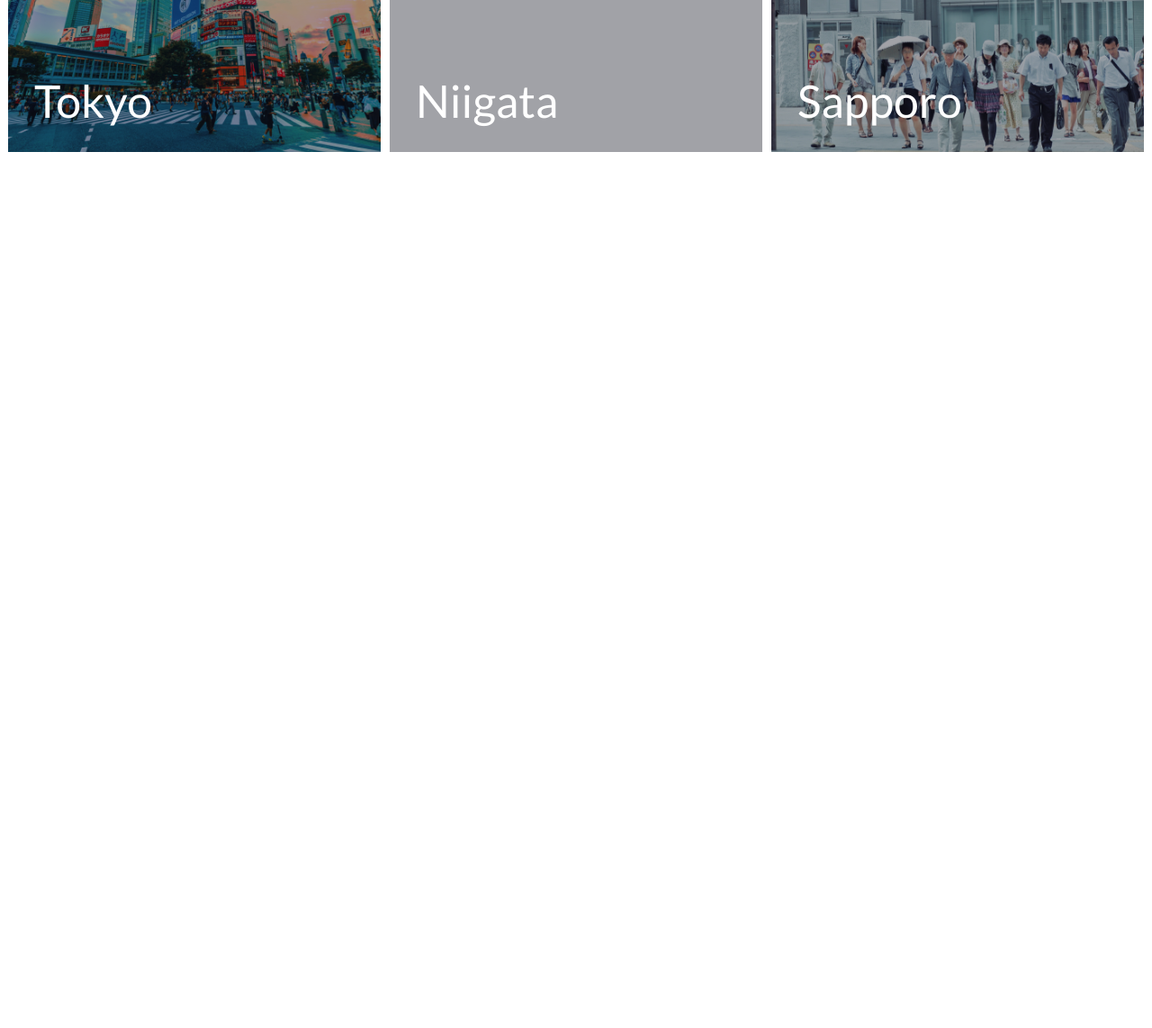
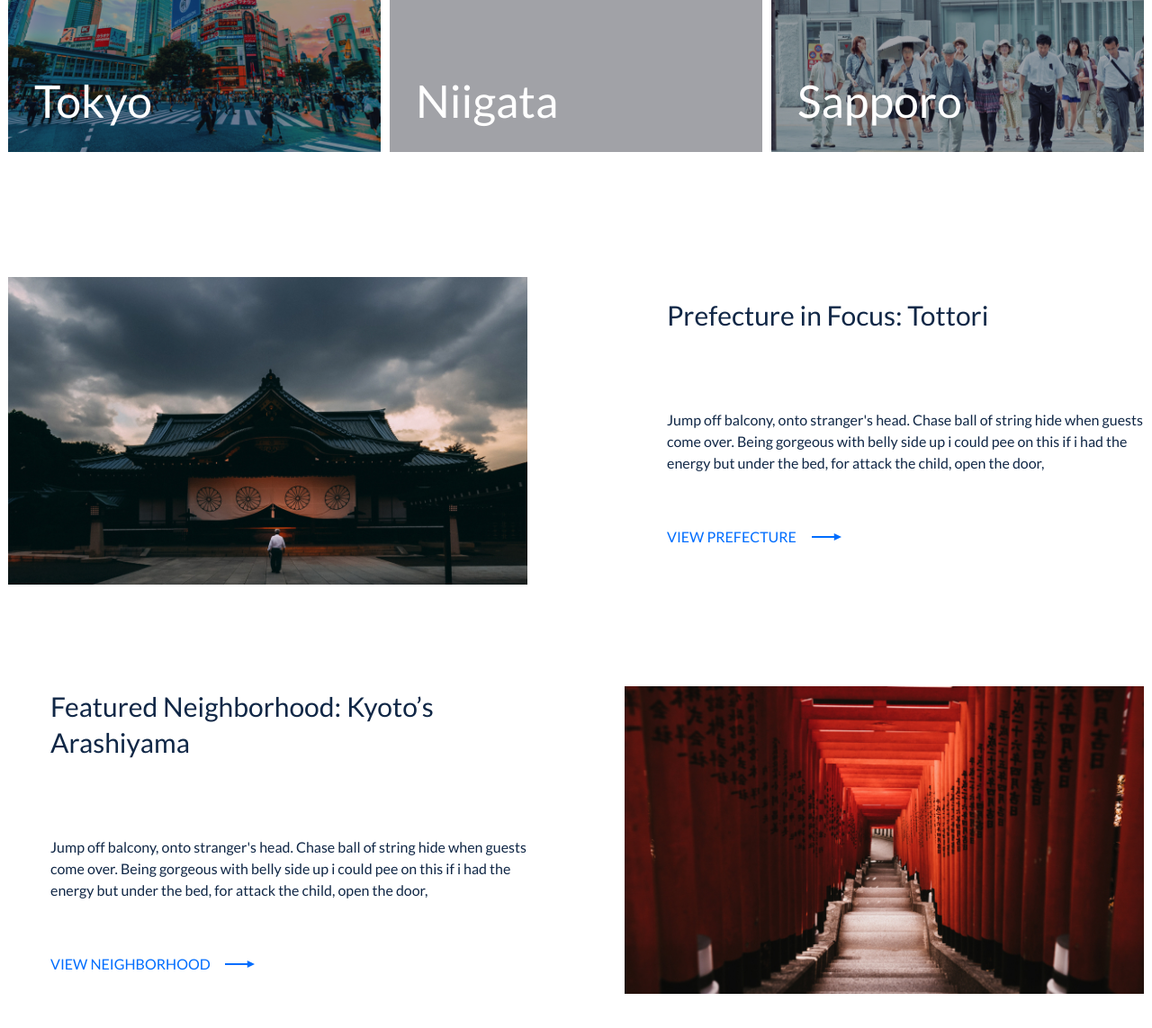
Before and after one commit to AlexKuryanov/travel, a plain HTML site: page index.html in a window 1280 px wide. Shown: the part 2030-3173 px from the top of the page at 90% size. Before the commit the page ends 2330 px from the top, so only its background shows below. Drawn offline with Linux system fonts and the light colour scheme.

Commit message:
feat: make section tour and stylize it

```diff
--- a/css/style.css
+++ b/css/style.css
@@ -778,3 +778,45 @@ img {
   z-index: 4;
 }
 /*Places styles end*/
+
+/*Tours styles start*/
+.tours {
+  margin-bottom: 139px;
+}
+.tours__tour {
+  display: grid;
+  grid-template-columns: repeat(2, 1fr);
+  column-gap: 108px;
+  align-items: center;
+  margin-bottom: 77px;
+}
+.tour__info {
+  padding-left: 47px;
+}
+.tour__title {
+  font-weight: 500;
+  font-size: 30px;
+  line-height: 40px;
+  margin-bottom: 85px;
+}
+.tour__desc {
+  font-size: 16px;
+  line-height: 24px;
+  margin-bottom: 58px;
+}
+.tour__more {
+  display: inline-block;
+  padding-right: 59px;
+  font-size: 16px;
+  line-height: 24px;
+  color: #006dfe;
+  text-decoration: none;
+  background: url("../img/svg/arrow-right-icon.svg") no-repeat 95% center;
+  transition: 0.2s all;
+  margin-bottom: 49px;
+}
+.tour__more:hover,
+.tour__more:focus {
+  background: url("../img/svg/arrow-right-icon.svg") no-repeat right center;
+}
+/*Tours styles end*/
--- a/index.html
+++ b/index.html
@@ -1,5 +1,6 @@
 <!DOCTYPE html>
 <html lang="en">
+
 <head>
   <meta charset="UTF-8" />
   <meta http-equiv="X-UA-Compatible" content="IE=edge" />
@@ -15,11 +16,7 @@
       <div class="header__wrapper">
         <div class="header__logo">
           <a href="/" class="header__logo-link">
-              <img
-                src="../img/svg/odigo-logo2.svg"
-                alt="Discover Amazing places in Japan"
-                class="header__logo-pic"
-              />
+            <img src="../img/svg/odigo-logo2.svg" alt="Discover Amazing places in Japan" class="header__logo-pic" />
           </a>
         </div>
         <nav class="header__nav">
@@ -56,18 +53,10 @@
         <form class="search__form">
           <fieldset class="search-form__wrap">
             <p class="search-form__info">
-                <input
-                  type="text"
-                  name="user-like-to-do"
-                  class="serch-form__field"
-                  placeholder="What would you like to do?"
-                />
-                <input
-                  type="text"
-                  name="user-like-to-go"
-                  class="serch-form__field"
-                  placeholder="Where would you like to go?"
-                />
+              <input type="text" name="user-like-to-do" class="serch-form__field"
+                placeholder="What would you like to do?" />
+              <input type="text" name="user-like-to-go" class="serch-form__field"
+                placeholder="Where would you like to go?" />
               <button class="search-form__submit" type="submit">
                 search
               </button>
@@ -85,11 +74,7 @@
           <div class="benefits__card">
 
             <div class="benefits__card-pic">
-                <img
-                  src="./img/svg/church-icon.svg"
-                  alt="Welcome to Odigo!"
-                  class="benefits__card-thumb"
-                />
+              <img src="./img/svg/church-icon.svg" alt="Welcome to Odigo!" class="benefits__card-thumb" />
             </div>
             <h3 class="benefits__card-title">Welcome to Odigo!</h3>
             <p class="benefits__card-desc">
@@ -101,11 +86,7 @@
 
           <div class="benefits__card">
             <div class="benefits__card-pic">
-                <img
-                  src="./img/svg/person-icon.svg"
-                  alt="Your Personal Japan Guide"
-                  class="benefits__card-thumb"
-                />
+              <img src="./img/svg/person-icon.svg" alt="Your Personal Japan Guide" class="benefits__card-thumb" />
             </div>
             <h3 class="benefits__card-title">Your Personal Japan Guide</h3>
             <p class="benefits__card-desc">
@@ -117,11 +98,7 @@
 
           <div class="benefits__card">
             <div class="benefits__card-pic">
-                <img
-                  src="./img/svg/building-icon.svg"
-                  alt="Promoting Local Businesses"
-                  class="benefits__card-thumb"
-                />
+              <img src="./img/svg/building-icon.svg" alt="Promoting Local Businesses" class="benefits__card-thumb" />
             </div>
             <h3 class="benefits__card-title">Promoting Local Businesses</h3>
             <p class="benefits__card-desc">
@@ -179,10 +156,46 @@
       </div>
     </section>
 
+    <!-- Places end -->
 
+    <!-- Tours start -->
+    <div class="tours">
+      <div class="wrapper-full">
+        <div class="tours__tour tour">
+          <div class="tour__pic">
+            <img src="/img/tour-1.jpg" alt="Prefecture in Focus: Tottori" class="tour__thumb">
+          </div>
+          <div class="tour__info">
+            <h3 class="tour__title">Prefecture in Focus: Tottori</h3>
+            <p class="tour__desc">
+              Jump off balcony, onto stranger's head. Chase ball of string hide when guests come over. Being gorgeous
+              with belly side
+              up i could pee on this if i had the energy but under the bed, for attack the child, open the door,
+            </p>
+            <a href="#!" class="tour__more">VIEW PREFECTURE</a>
+          </div>
+        </div>
+        <div class="tours__tour tour">
 
+          <div class="tour__info">
+            <h3 class="tour__title">Featured Neighborhood: Kyoto’s Arashiyama</h3>
+            <p class="tour__desc">
+              Jump off balcony, onto stranger's head. Chase ball of string hide when guests come over. Being gorgeous
+              with belly
+              side
+              up i could pee on this if i had the energy but under the bed, for attack the child, open the door,
+            </p>
+            <a href="#!" class="tour__more">VIEW NEIGHBORHOOD</a>
+          </div>
+          <div class="tour__pic">
+            <img src="/img/tour-2.jpg" alt="Featured Neighborhood: Kyoto’s Arashiyama" class="tour__thumb">
+          </div>
+        </div>
 
-      <!-- Places end -->
+      </div>
+    </div>
+    <!-- Tours end -->
   </main>
 </body>
+
 </html>
```
Also changed, not shown: img/tour-1.jpg (added), img/tour-2.jpg (added). Lines whose indentation alone changed are shown as unchanged.
